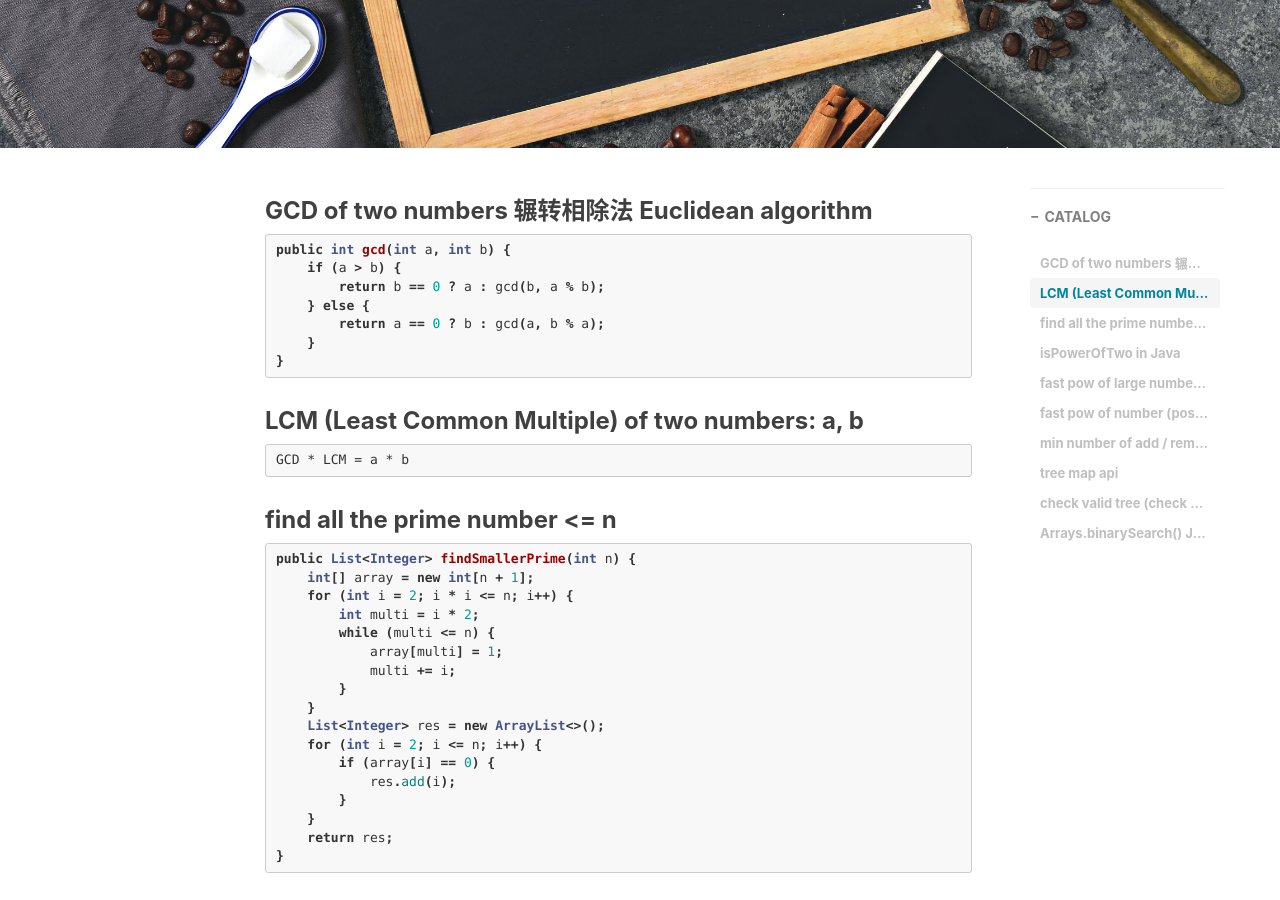
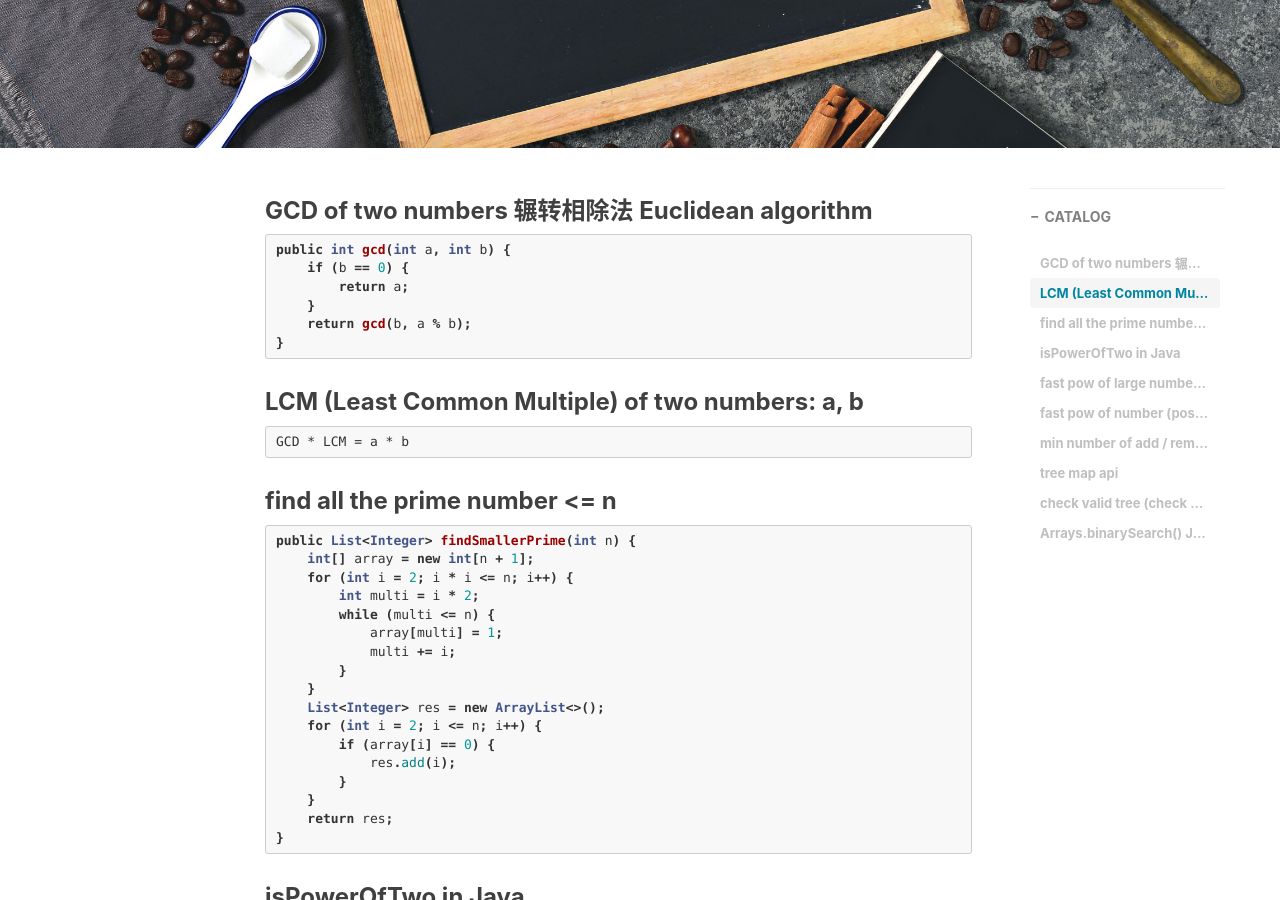
Before and after one commit to ly16/ly16.github.io, a Jekyll site: the page built from _posts/2021-01-02-leetcode-Appendix.md, in a window 1280 px wide and 900 px high, scrolled down 375 px. Built offline with Jekyll 4.4.1, drawn with Linux system fonts in a browser that asks for light colours; nearby versions of some CDN libraries; comment, search, counter and statistics services are not loaded.

Commit message:
Update 2021-01-02-leetcode-Appendix.md

````diff
--- a/_posts/2021-01-02-leetcode-Appendix.md
+++ b/_posts/2021-01-02-leetcode-Appendix.md
@@ -14,11 +14,10 @@ tags:
 
 ```java
 public int gcd(int a, int b) {
-    if (a > b) {
-        return b == 0 ? a : gcd(b, a % b);
-    } else {
-        return a == 0 ? b : gcd(a, b % a);
+    if (b == 0) {
+        return a;
     }
+    return gcd(b, a % b);
 }
 ```
 
````
